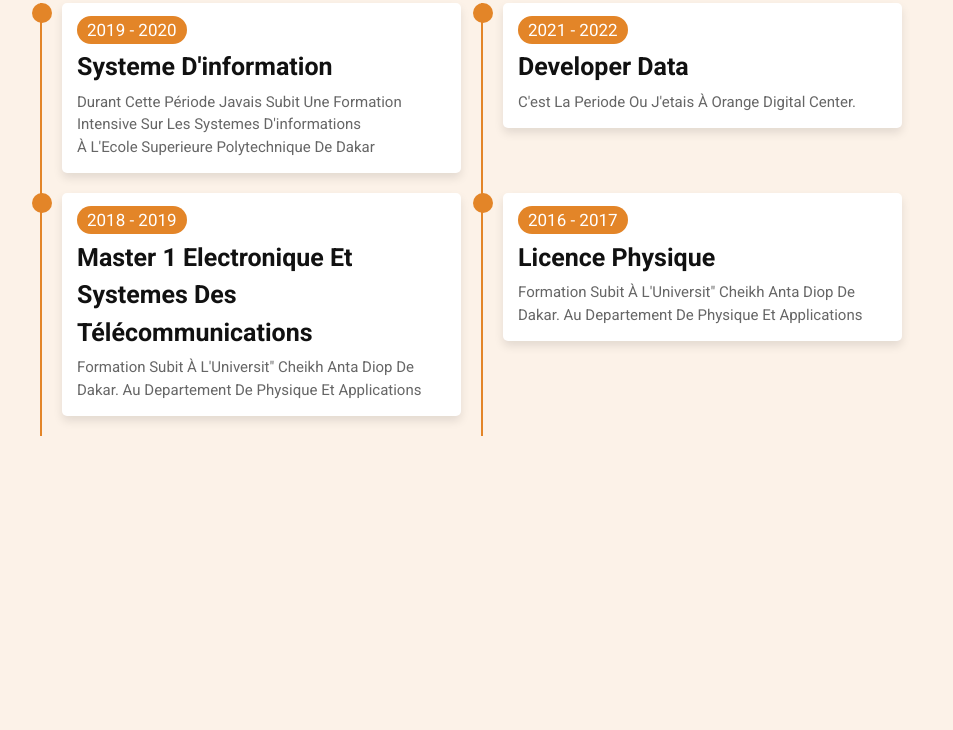
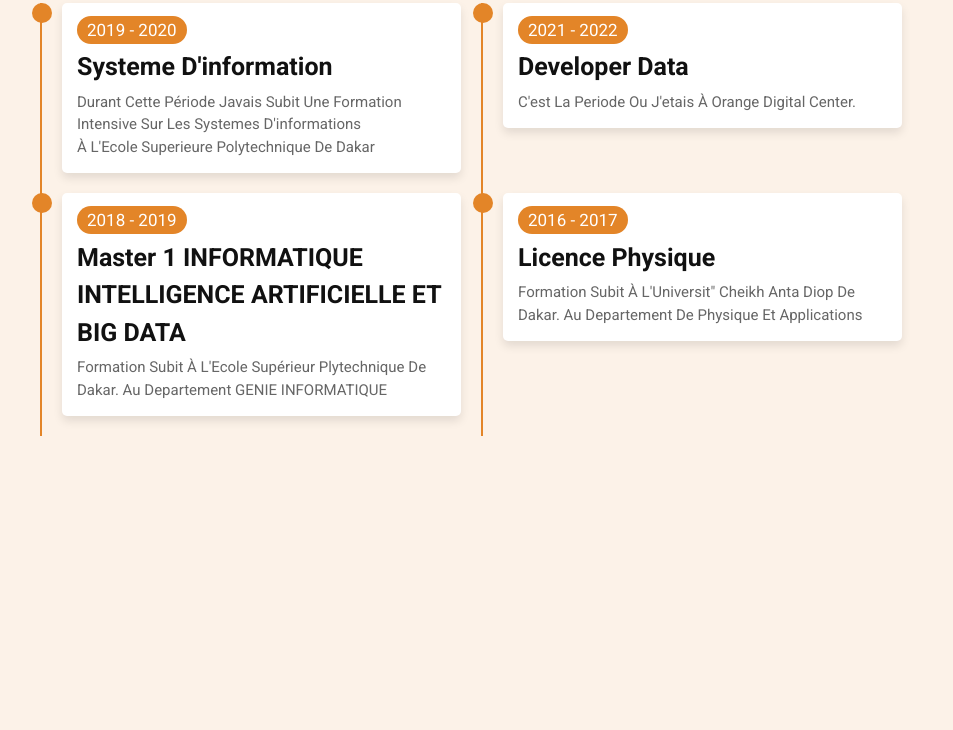
Before and after one commit to Babou246/portofilio, a plain HTML site: page index.html in a window 1280 px wide. Shown: the part 2522-3252 px from the top of the page, without its empty margins (309-1262 px from the left). Drawn offline with Linux system fonts and the light colour scheme.

Commit message:
Update index.html

```diff
--- a/index.html
+++ b/index.html
@@ -237,8 +237,8 @@
         <div class="box">
             <div class="content">
                 <span> 2018 - 2019 </span>
-                <h3>Master 1 Electronique et Systemes des Télécommunications</h3>
-                <p>Formation subit à l'Universit" Cheikh Anta Diop de Dakar. au departement de Physique et Applications</p>
+                <h3>Master 1 INFORMATIQUE INTELLIGENCE ARTIFICIELLE ET BIG DATA</h3>
+                <p>Formation subit à l'Ecole Supérieur Plytechnique de Dakar. au departement GENIE INFORMATIQUE</p>
             </div>
         </div>
 
```
